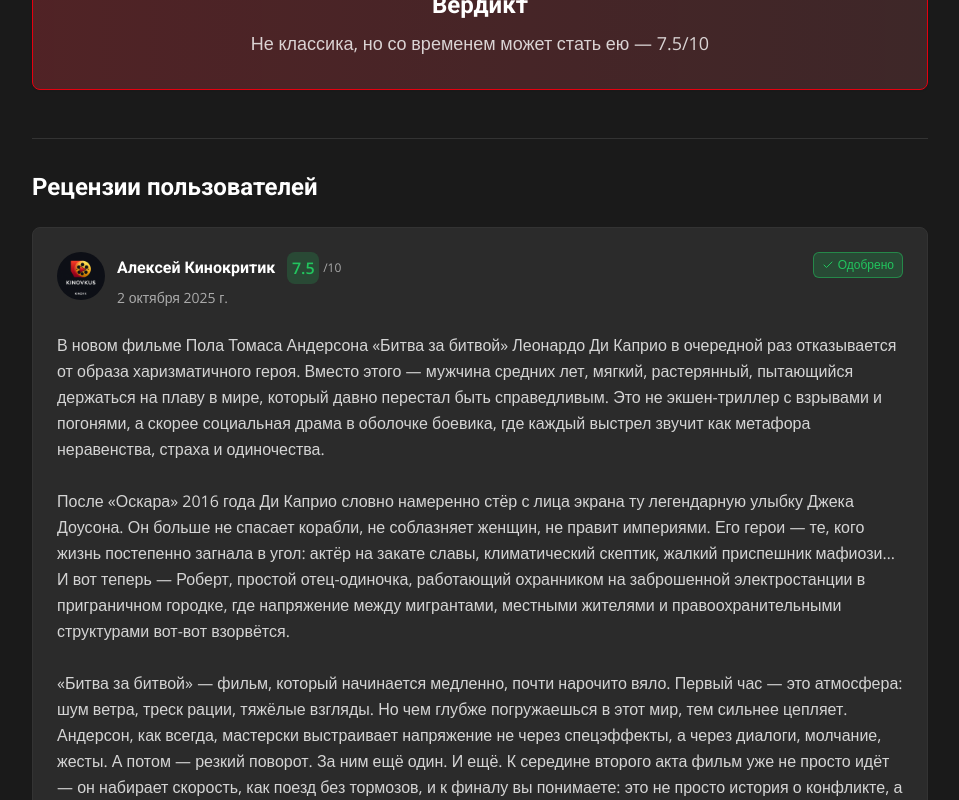
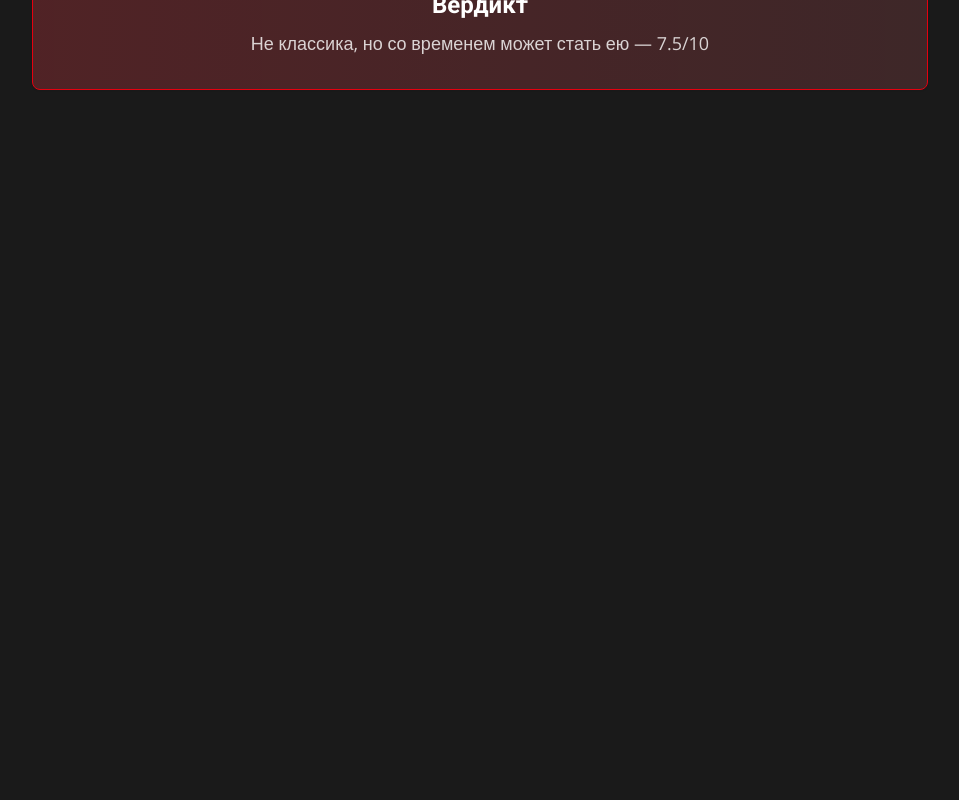
Before and after one commit to pr-poehali-dev/movie-reviews-platform, a React (Vite) app: page /review/1 in a window 1280 px wide. Shown: the part 2080-2880 px from the top of the page, without its empty margins (160-1119 px from the left). After the commit the page ends 2218 px from the top, so only its background shows below. Built offline with nearby package versions, Linux system fonts and the light colour scheme.

Commit message:
Удалить избыточное повторение после рецензии

```diff
--- a/src/pages/Review.tsx
+++ b/src/pages/Review.tsx
@@ -252,21 +252,6 @@ const Review = () => {
             <h3 className="text-2xl font-bold mb-2">Вердикт</h3>
             <p className="text-lg text-foreground/80">{movie.verdict}</p>
           </Card>
-
-          <div className="mt-12 pt-8 border-t border-border">
-            <div className="flex items-center justify-between mb-6">
-              <h3 className="text-2xl font-bold">Рецензии пользователей</h3>
-              {authService.isAuthenticated() && (
-                <WriteReview
-                  movieId={parseInt(id || '1')}
-                  movieTitle={movie.title}
-                  movieImage={movie.image}
-                  onReviewAdded={() => setReviewsKey(prev => prev + 1)}
-                />
-              )}
-            </div>
-            <ReviewsList key={reviewsKey} movieId={parseInt(id || '1')} />
-          </div>
         </div>
       </div>
     </div>
```
